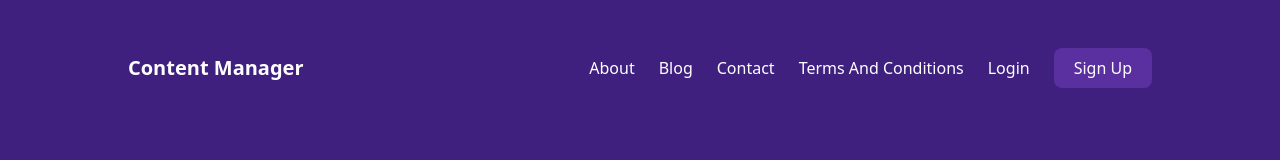
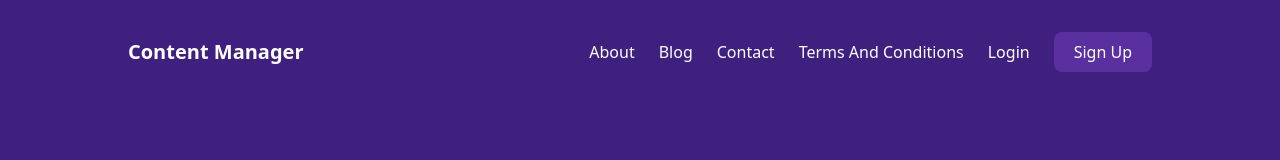
Before and after one commit to ESRAILHAQUE/publisherauthority-frontend, a Next.js app: page / in a window 1280 px wide. Shown: the top 160 px of the page. Built offline with nearby package versions, Linux system fonts and the light colour scheme.

Commit message:
fix: reduce navbar top gap for better spacing

```diff
--- a/components/layout/Header.tsx
+++ b/components/layout/Header.tsx
@@ -10,7 +10,7 @@ export const Header: React.FC = () => {
   return (
     <header className="sticky top-0 z-50 bg-[#3F207F]">
       <nav className="">
-        <div className="flex items-center justify-between w-4/5 mx-auto mt-12">
+        <div className="flex items-center justify-between w-4/5 mx-auto mt-4 py-4">
           {/* Logo */}
           <Link href="/" className="text-xl font-bold text-white hover:opacity-80 transition-opacity">
             Content Manager
```
Also changed, not shown: 2 other files (tests, documents, lock files or other folders).
